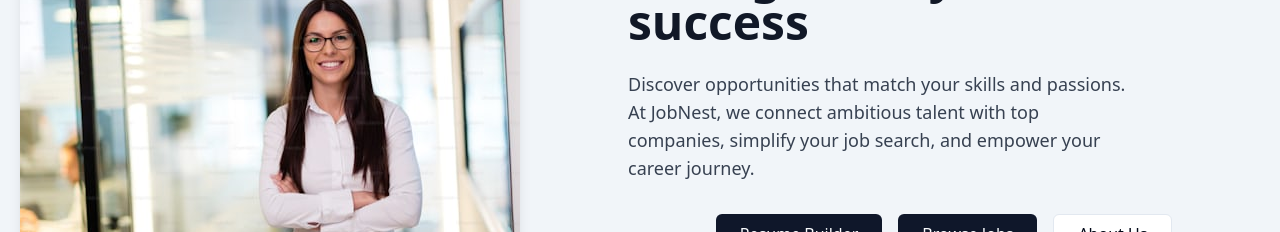
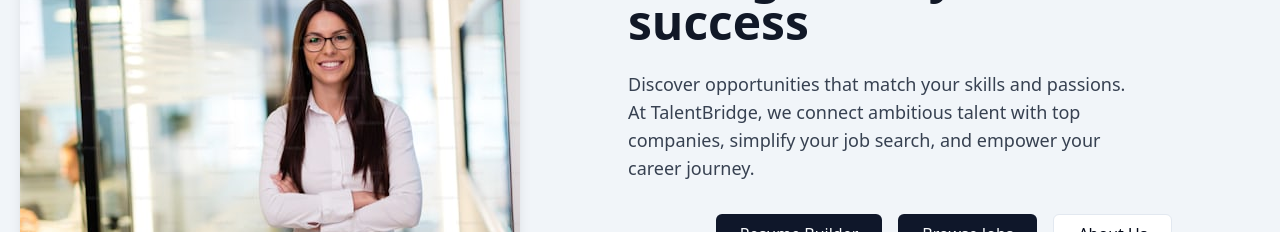
Before and after one commit to Ajad-cpu/TalentBridge, a Next.js app: page / in a window 1280 px wide. Shown: the part 243-475 px from the top of the page. Built offline with nearby package versions, Linux system fonts and the light colour scheme; no server answers; the database is empty.

Commit message:
Update Hero.jsx

```diff
--- a/src/components/Hero.jsx
+++ b/src/components/Hero.jsx
@@ -54,7 +54,7 @@ const Hero = () => {
             variants={fadeInUp}
             custom={2}
           >
-            Discover opportunities that match your skills and passions. At JobNest, we connect ambitious talent with top companies, simplify your job search, and empower your career journey.
+            Discover opportunities that match your skills and passions. At TalentBridge, we connect ambitious talent with top companies, simplify your job search, and empower your career journey.
           </motion.p>
 
           {/* CTA Buttons */}
```
